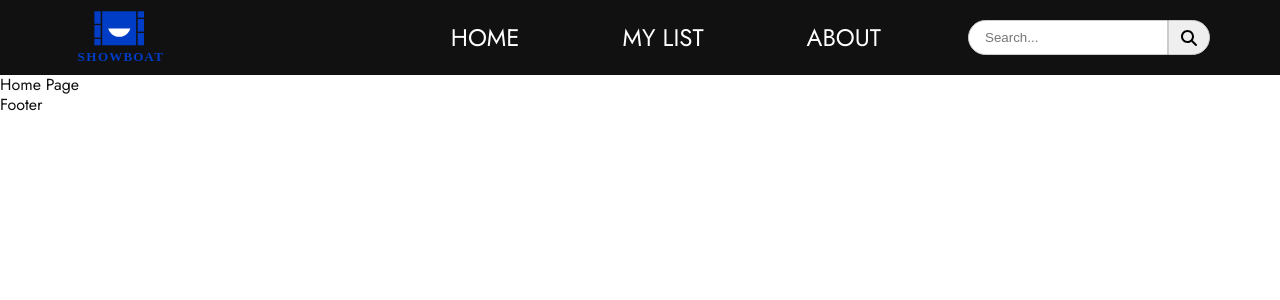
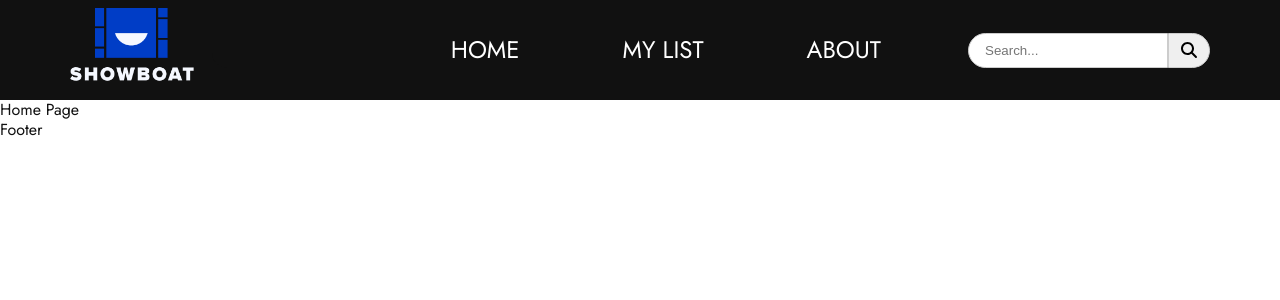
Before and after one commit to allankchow/showboat, a React (Vite) app: page / in a window 1280 px wide. Shown: the top 300 px of the page. Built offline with nearby package versions, Linux system fonts and the light colour scheme.

Commit message:
Change logo image to .png and resize it

```diff
--- a/src/components/Header.jsx
+++ b/src/components/Header.jsx
@@ -4,7 +4,7 @@ import Nav from './Nav';
 import HamburgerMenu from './HamburgerMenu';
 import { NavLink } from 'react-router-dom';
 import { tabletWidth } from '../globals/globalVariables';
-import logo from '../assets/logo/movie-database-logo.svg';
+import logo from '../assets/logo/movie-database-logo.png';
 
 const Header = () => {
 
@@ -32,7 +32,6 @@ const Header = () => {
         <header className={showNav ? "show" : ""}>
             <div className="logoContainer">
                 <NavLink to="/">
-                    {/* <div>LOGO PLACEHOLDER</div> */}
                     <img src={logo} alt="Showboat movie database logo" />
                 </NavLink>
             </div>
--- a/src/scss/base/_variables.scss
+++ b/src/scss/base/_variables.scss
@@ -20,7 +20,7 @@ $padding-half: 0.5rem;
 $padding-double: 2rem;
 
 // Components
-$header-height: rem(75);
+$header-height: rem(100);
 
 // Animations
 $link-hover-animation-time: 0.3s;
--- a/src/scss/components/_header.scss
+++ b/src/scss/components/_header.scss
@@ -11,10 +11,14 @@ header {
     padding: rem(16) rem(25);
 
     .logoContainer img {
-        height: 100px;
+        height: rem(60);
     }
 
     @include mq($desktop-medium-width) {
         padding: $padding rem(70);
+
+        .logoContainer img {
+            height: rem(80);
+        }
     }
 }
```
